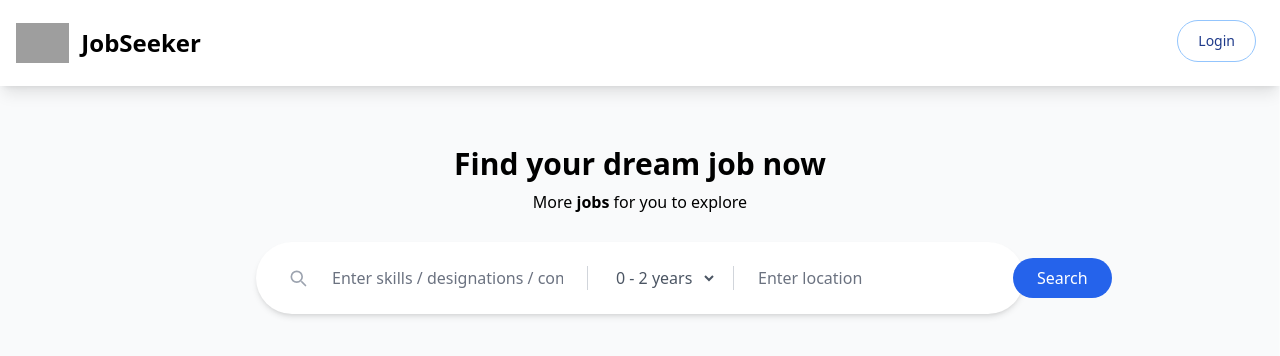
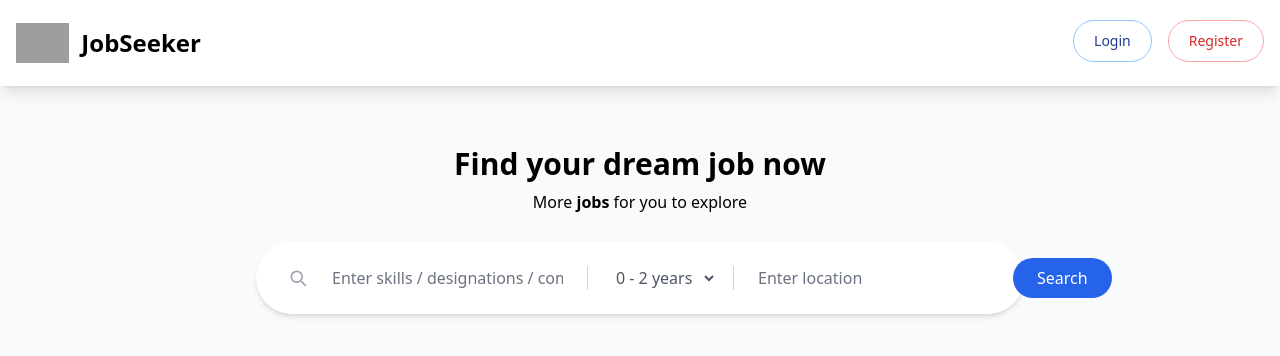
Before and after one commit to Anirudh-WB/JobSeaker, a React (Create React App) app: page / in a window 1280 px wide. Shown: the top 356 px of the page. Built offline with nearby package versions, Linux system fonts and the light colour scheme; grey boxes are pictures that could not be loaded.

Commit message:
Update Navbar.jsx

```diff
--- a/src/components/NavBar/Navbar.jsx
+++ b/src/components/NavBar/Navbar.jsx
@@ -52,7 +52,7 @@ function Navbar({ toggleSidebar }) {
             >
               Login
             </button>
-            {location.pathname === "register" && (
+            {location.pathname !== "/register" && (
               <a
                 href="/register"
                 className="text-red-600 bg-white border border-red-300 focus:outline-none hover:bg-red-100 focus:ring-4 focus:ring-red-100 font-medium rounded-full text-sm px-5 py-2.5 me-2 mb-2 dark:bg-red-800 dark:text-white dark:border-red-600 dark:hover:bg-gray-700 dark:hover:border-gray-600 dark:focus:ring-gray-700"
```
